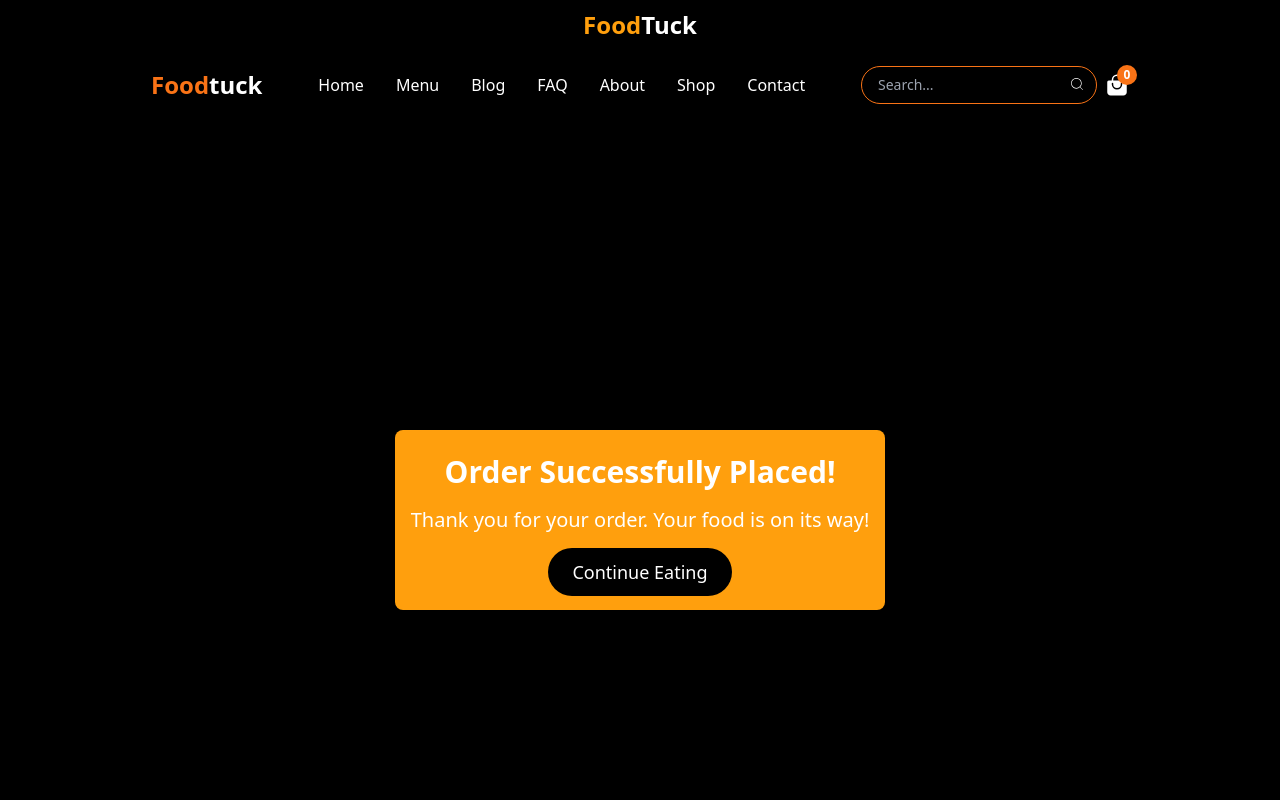
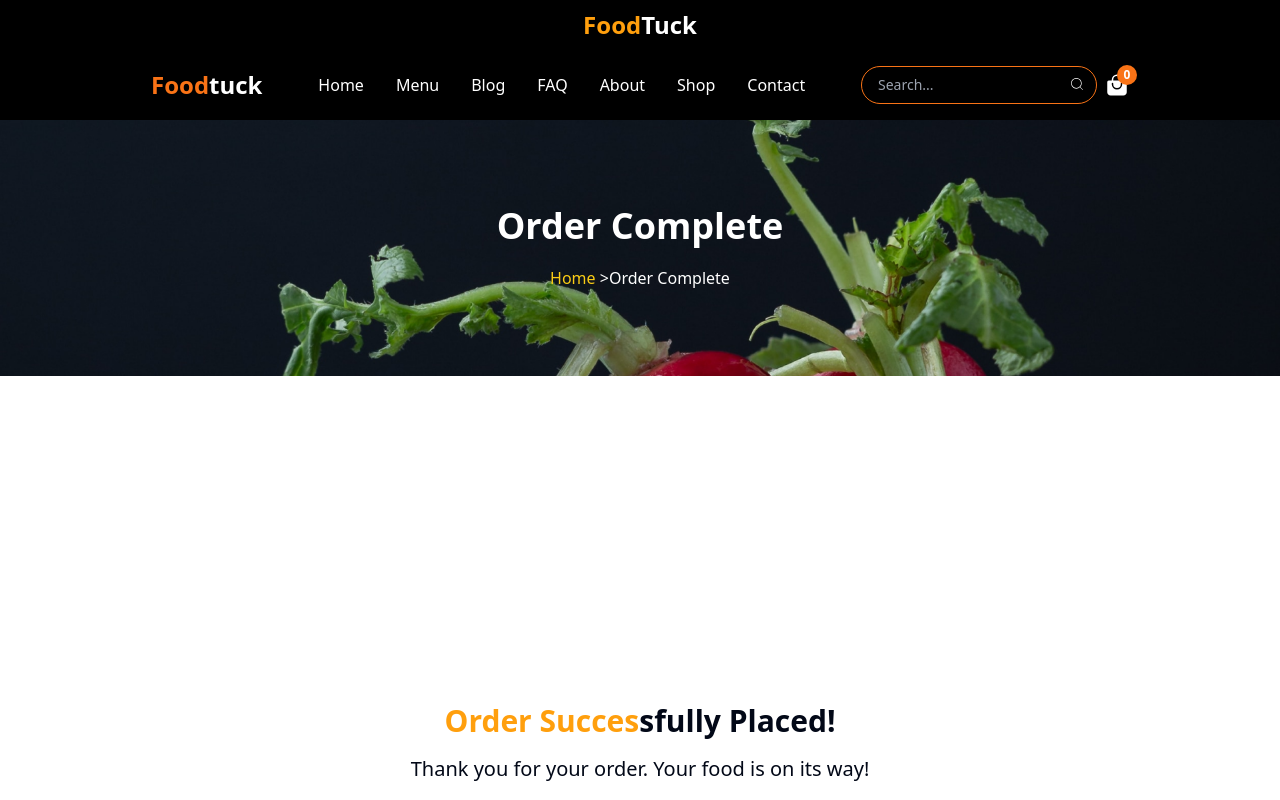
Before and after one commit to AhmedAli0123/UI-UX-Hachathon, a Next.js app: page /ordercomplete in a window 1280 px wide. Shown: the top 800 px of the page. Built offline with nearby package versions, Linux system fonts and the light colour scheme.

Commit message:
Update project with new features and fixes

```diff
--- a/next.config.mjs
+++ b/next.config.mjs
@@ -1,4 +1,8 @@
 /** @type {import('next').NextConfig} */
-const nextConfig = {};
+const nextConfig = {
+    images: {
+        domains: ['cdn.dummyjson.com'], // Add the hostname here
+      },
+};
 
 export default nextConfig;
--- a/src/app/cart/page.tsx
+++ b/src/app/cart/page.tsx
@@ -12,6 +12,7 @@ import {
 import { Cart } from "../utilits/type";
 import TotalAmount from "./TotalAmount";
 import { useRouter } from "next/navigation";
+import Link from "next/link";
 
 function CartPage() {
   const cart: Cart[] | any = useAppSelector((state) => state.cart);
@@ -32,6 +33,20 @@ function CartPage() {
 
   return (
     <>
+     <section
+        className="bg-cover bg-center h-64 flex items-center justify-center"
+        style={{ backgroundImage: "url('/hero.png')" }}
+      >
+        <div className="text-center text-white">
+          <h2 className="text-4xl font-bold">Shopping Cart</h2>
+          <p className="mt-[20px]">
+            <Link href="/" className="text-yellow-400">
+              Home
+            </Link>{" "}
+            &gt;Shopping Cart
+          </p>
+        </div>
+      </section>
     <div className="max-w-5xl mx-auto py-10 px-4">
   <h1 className="text-xl md:text-2xl font-bold mb-6 text-white">Your Cart</h1>
 
--- a/src/app/checkout/page.tsx
+++ b/src/app/checkout/page.tsx
@@ -6,6 +6,7 @@ import { useRouter } from "next/navigation";
 import { useSearchParams } from "next/navigation";
 import { useAppSelector } from "../store/hooks";
 import {Cart} from "../utilits/type";
+import Link from "next/link";
 
 
 export default function CheckoutPage() {
@@ -28,6 +29,22 @@ export default function CheckoutPage() {
   let tax:string="20"
 
   return (
+    <>
+     <section
+        className="bg-cover bg-center h-64 flex items-center justify-center"
+        style={{ backgroundImage: "url('/hero.png')" }}
+      >
+        <div className="text-center text-white">
+          <h2 className="text-4xl font-bold">Checkout Page</h2>
+          <p className="mt-[20px]">
+            <Link href="/" className="text-yellow-400">
+              Home
+            </Link>{" "}
+            &gt;Checkout Page
+          </p>
+        </div>
+      </section>
+
     <div className="container px-[70px]  md:px-[135px]  py-8">
       <div className="grid gap-8 lg:grid-cols-2 ">
         {/* Left Column - Forms */}
@@ -277,5 +294,6 @@ export default function CheckoutPage() {
       </div>
 
     </div>
+    </>
   );
 }
--- a/src/app/ordercomplete/page.tsx
+++ b/src/app/ordercomplete/page.tsx
@@ -4,16 +4,34 @@ import Link from 'next/link';
 
 export default function Success() {
   return (
-    <div className="flex justify-center items-center min-h-screen bg-black text-white">
-      <div className="text-center px-4 py-6 bg-[#FF9F0D] rounded-lg max-w-lg mx-auto">
-        <h1 className="text-3xl font-bold mb-4">Order Successfully Placed!</h1>
+    <>
+     <section
+        className="bg-cover bg-center h-64 flex items-center justify-center"
+        style={{ backgroundImage: "url('/hero.png')" }}
+      >
+        <div className="text-center text-white">
+          <h2 className="text-4xl font-bold">Order Complete</h2>
+          <p className="mt-[20px]">
+            <Link href="/" className="text-yellow-400">
+              Home
+            </Link>{" "}
+            &gt;Order Complete
+          </p>
+        </div>
+      </section>
+    <div className="flex justify-center items-center min-h-screen  ">
+      <div className="text-center px-4 py-6  rounded-lg max-w-lg mx-auto">
+        <h1 className="text-3xl font-bold mb-4"><span className='text-[#FF9F0D]'>Order Succes</span>sfully Placed!</h1>
         <p className="mb-6 text-xl">Thank you for your order. Your food is on its way!</p>
 
-          <Link href="/shoplist"className="px-6 py-3 bg-black text-white rounded-full text-lg hover:bg-gray-800 transition duration-300">
-            Continue Eating
+          <Link href="/shoplist">
+          <button className="bg-[#FF9F0D] text-white text-[18px] font-bold px-6 py-2 rounded hover:bg-[#e8890b]">
+              Go Back to Home
+            </button>
           </Link>
 
       </div>
     </div>
+    </>
   );
 }
--- a/src/app/shoplist/MenuCard.tsx
+++ b/src/app/shoplist/MenuCard.tsx
@@ -23,6 +23,9 @@ export default function MenuCard({ id, name, price, image, tags }: Props) {
   return (
     <div
       onClick={handleNavigate}
+      role="button"
+      tabIndex={0}
+      onKeyDown={(e)=>e.key === "Enter" && handleNavigate()}
       className="w-[150px]  md:w-[300px]  rounded  hover:border-2 border-[#FF9F0D] transition-transform duration-200 ease-in transform hover:scale-105"
     >
       <div className="w-[150px] h-[200px] md:w-[290px] md:h-[300px]">
@@ -31,6 +34,7 @@ export default function MenuCard({ id, name, price, image, tags }: Props) {
           alt={name}
           width={500}
           height={500}
+          unoptimized={true}
           className="rounded cursor-pointer"
         />
       </div>
```
Also changed, not shown: 1 other file (tests, documents, lock files or other folders).
